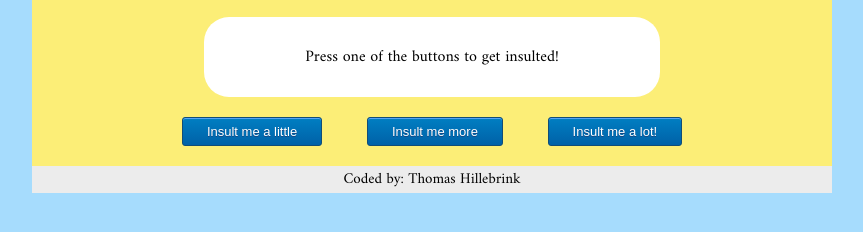
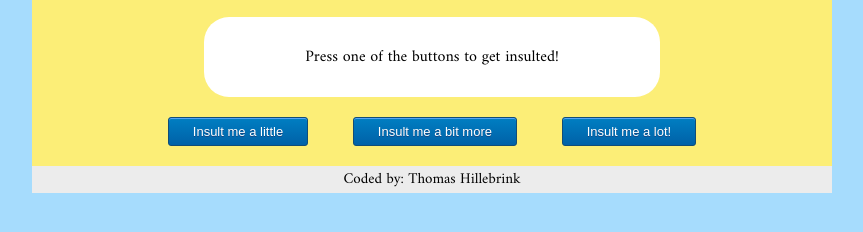
Before and after one commit to ThomasHillebrink/Silly-Insult-Generator, a plain HTML site: page index.html in a window 1280 px wide. Shown: the part 106-338 px from the top of the page, without its empty margins (208-1071 px from the left). Drawn offline with Linux system fonts and the light colour scheme.

Commit message:
Revert "Revert "typo""
This reverts commit 085aa54e5ec82ef8dc43da2d451c67bad1c74951.

```diff
--- a/index.html
+++ b/index.html
@@ -19,7 +19,7 @@
             <div class="insultBox"><p id="Insult">Press one of the buttons to get insulted!</p></div>
             <div class="buttons">
             <button type="button" onclick="myFunction(1)">Insult me a little</button>
-            <button type="button" onclick="myFunction(2)">Insult me more</button>
+            <button type="button" onclick="myFunction(2)">Insult me a bit more</button>
             <button type="button" onclick="myFunction(3)">Insult me a lot!</button>
             </div>
         </div>
```
